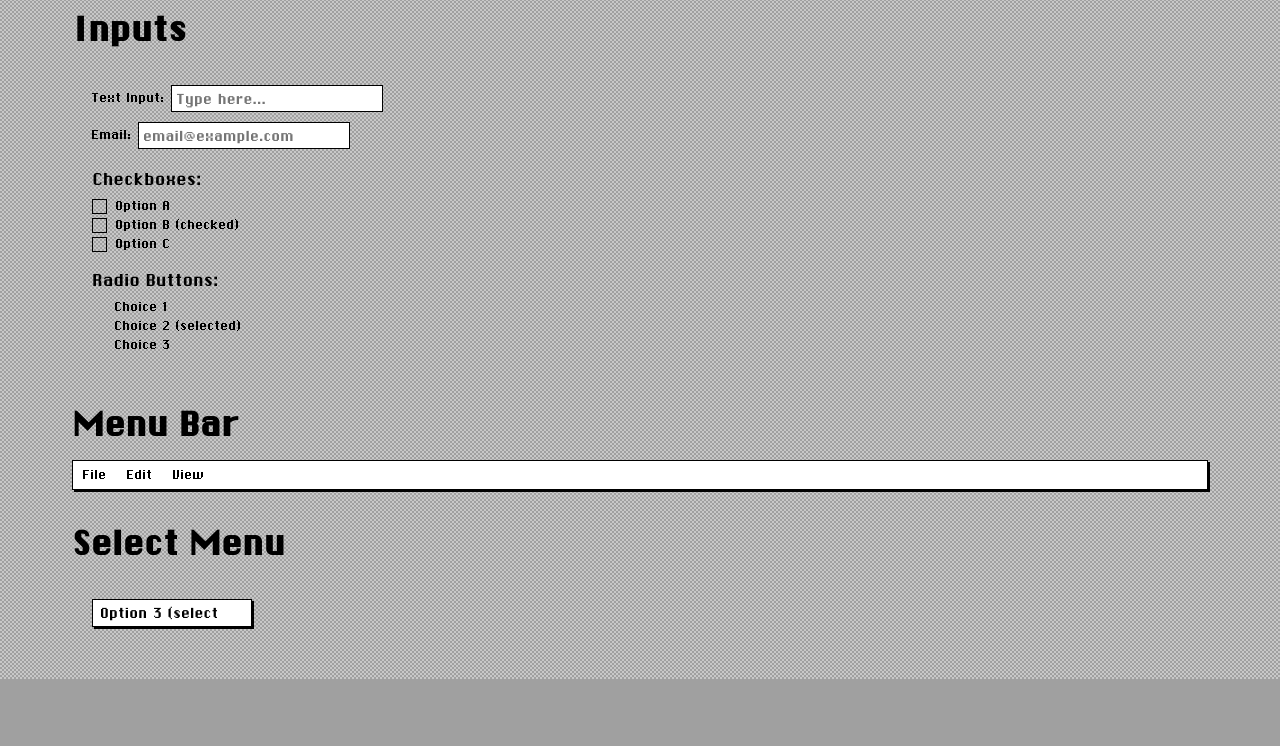
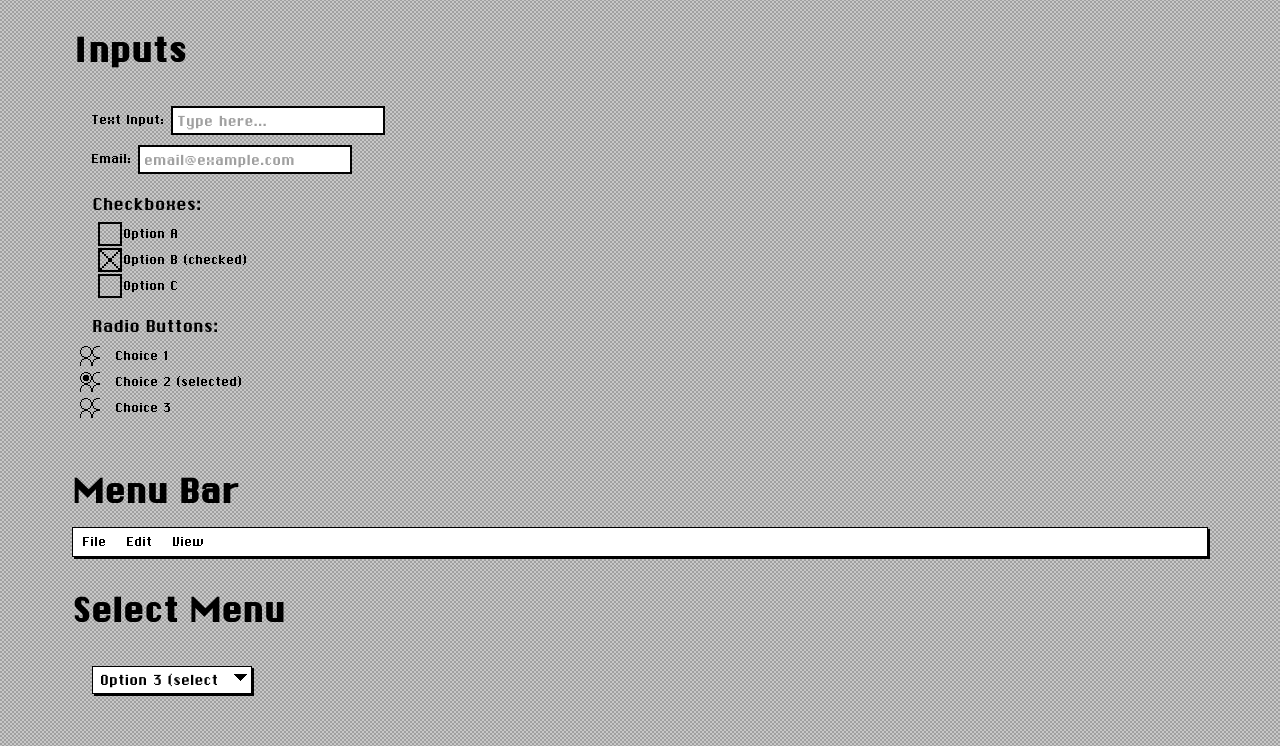
Before and after one commit to feedforfools/system7.css, a website: page playground/index.html in a window 1280 px wide. Shown: the part 1697-2443 px from the top of the page. Before the commit the page ends 2376 px from the top, so only its background shows below. Drawn offline with Linux system fonts and the light colour scheme.

Commit message:
Refactor checkbox styles and update SVG icons
- Updated checkbox width from 13px to 20px for better alignment.
- Replaced checkbox calculations with new variables for checkmark dimensions.
- Added new SVG icons for apple (both black and white versions).
- Removed outdated checkmark and scrollbar SVG icons to streamline assets.

```diff
--- a/css/_components/_buttons.css
+++ b/css/_components/_buttons.css
@@ -29,7 +29,7 @@
 
 .btn:disabled {
   color: var(--text-disabled);
-  border-color: var(--border-inactive);
+  border-color: var(--border-active);
   cursor: not-allowed;
 }
 
--- a/css/_components/_forms.css
+++ b/css/_components/_forms.css
@@ -8,7 +8,7 @@
    ═══════════════════════════════════════════════ */
 
 input {
-  border: 1px solid var(--border-active);
+  border: var(--border-width) solid var(--border-active);
   background-color: var(--color-white);
   font-family: Chicago_12;
   font-size: 18px;
@@ -37,6 +37,11 @@ textarea:focus {
   outline-offset: -2px;
 }
 
+input::placeholder {
+  color: var(--text-disabled);
+  opacity: 1;
+}
+
 /* ═══════════════════════════════════════════════
    RADIO BUTTONS
    ═══════════════════════════════════════════════ */
@@ -50,18 +55,17 @@ input[type="checkbox"] {
   background: 0;
   position: fixed;
   opacity: 0;
-  border: none;
 }
 
 input[type="radio"] + label,
 input[type="checkbox"] + label {
-  line-height: 13px;
+  line-height: var(--checkbox-width);
   padding-left: 5px;
 }
 
 input[type="radio"] + label {
   position: relative;
-  margin-left: var(--radio-total-width);
+  padding-left: calc(var(--radio-width) + var(--radio-label-spacing));
 }
 
 input[type="radio"] + label::before {
@@ -73,15 +77,15 @@ input[type="radio"] + label::before {
   width: var(--radio-width);
   height: var(--radio-width);
   margin-right: var(--radio-label-spacing);
-  background: svg-load("../../icon/radio-border.svg");
-  border-image: svg-load("../../icon/radio-border.svg");
+  background: url("../../icon/radio-border.svg");
+  border-image: url("../../icon/radio-border.svg");
   width: 20px;
   height: 20px;
 }
 
 input[type="radio"]:focus-visible + label::before,
 input[type="radio"]:hover + label::before {
-  background-image: svg-load("../../icon/radio-border-focused.svg");
+  background-image: url("../../icon/radio-border-focused.svg");
 }
 
 input[type="radio"]:checked + label::after {
@@ -92,59 +96,76 @@ input[type="radio"]:checked + label::after {
   top: var(--radio-dot-top);
   left: var(--radio-dot-left);
   position: absolute;
-  background: svg-load("../../icon/radio-dot.svg");
+  background: url("../../icon/radio-dot.svg");
 }
 
 /* ═══════════════════════════════════════════════
    CHECKBOXES
    ═══════════════════════════════════════════════ */
 
-input[type="checkbox"] + label::before {
-  border: 1.5px solid var(--secondary);
-  width: 20px;
-  height: 20px;
-}
-
 input[type="checkbox"] + label {
   position: relative;
-  margin-left: var(--checkbox-total-width);
+  padding-left: calc(var(--checkbox-width) + var(--radio-label-spacing));
 }
 
 input[type="checkbox"] + label::before {
   content: "";
   position: absolute;
-  left: calc(-1 * (var(--checkbox-total-width-precalc)));
-  display: inline-block;
+  left: 0;
+  top: 50%;
+  transform: translateY(-50%);
   width: var(--checkbox-width);
   height: var(--checkbox-width);
   background: var(--button-highlight);
-  box-shadow: var(--border-field);
-  margin-right: var(--radio-label-spacing);
-}
-
-input[type="checkbox"]:focus-visible + label::before,
-input[type="checkbox"]:hover + label::before {
-  outline: 1px solid var(--secondary);
+  border: var(--border-width) solid var(--border-active);
 }
 
 input[type="checkbox"]:checked + label::after {
   content: "";
-  display: block;
+  position: absolute;
+  left: calc((var(--checkbox-width) - var(--checkmark-width)) / 2 + var(--border-width));
+  top: 50%;
+  transform: translateY(-50%);
   width: var(--checkmark-width);
   height: var(--checkmark-width);
-  position: absolute;
-  top: var(--checkmark-top);
-  left: calc(-1 * (var(--checkbox-total-width-precalc)) + var(--checkmark-left));
-  background: svg-load("../../icon/checkmark.svg");
-  background-repeat: no-repeat;
+  color: var(--secondary);
+  background:
+    /* Diagonal: top-left → bottom-right (10 steps) */
+    linear-gradient(currentColor 0 0) calc(var(--checkmark-pixel) * 0) calc(var(--checkmark-pixel) * 0) / var(--checkmark-pixel) var(--checkmark-pixel) no-repeat,
+    linear-gradient(currentColor 0 0) calc(var(--checkmark-pixel) * 1) calc(var(--checkmark-pixel) * 1) / var(--checkmark-pixel) var(--checkmark-pixel) no-repeat,
+    linear-gradient(currentColor 0 0) calc(var(--checkmark-pixel) * 2) calc(var(--checkmark-pixel) * 2) / var(--checkmark-pixel) var(--checkmark-pixel) no-repeat,
+    linear-gradient(currentColor 0 0) calc(var(--checkmark-pixel) * 3) calc(var(--checkmark-pixel) * 3) / var(--checkmark-pixel) var(--checkmark-pixel) no-repeat,
+    linear-gradient(currentColor 0 0) calc(var(--checkmark-pixel) * 4) calc(var(--checkmark-pixel) * 4) / var(--checkmark-pixel) var(--checkmark-pixel) no-repeat,
+    linear-gradient(currentColor 0 0) calc(var(--checkmark-pixel) * 5) calc(var(--checkmark-pixel) * 5) / var(--checkmark-pixel) var(--checkmark-pixel) no-repeat,
+    linear-gradient(currentColor 0 0) calc(var(--checkmark-pixel) * 6) calc(var(--checkmark-pixel) * 6) / var(--checkmark-pixel) var(--checkmark-pixel) no-repeat,
+    linear-gradient(currentColor 0 0) calc(var(--checkmark-pixel) * 7) calc(var(--checkmark-pixel) * 7) / var(--checkmark-pixel) var(--checkmark-pixel) no-repeat,
+    linear-gradient(currentColor 0 0) calc(var(--checkmark-pixel) * 8) calc(var(--checkmark-pixel) * 8) / var(--checkmark-pixel) var(--checkmark-pixel) no-repeat,
+    linear-gradient(currentColor 0 0) calc(var(--checkmark-pixel) * 9) calc(var(--checkmark-pixel) * 9) / var(--checkmark-pixel) var(--checkmark-pixel) no-repeat,
+    /* Diagonal: top-right → bottom-left (10 steps) */
+    linear-gradient(currentColor 0 0) calc(var(--checkmark-pixel) * 9) calc(var(--checkmark-pixel) * 0) / var(--checkmark-pixel) var(--checkmark-pixel) no-repeat,
+    linear-gradient(currentColor 0 0) calc(var(--checkmark-pixel) * 8) calc(var(--checkmark-pixel) * 1) / var(--checkmark-pixel) var(--checkmark-pixel) no-repeat,
+    linear-gradient(currentColor 0 0) calc(var(--checkmark-pixel) * 7) calc(var(--checkmark-pixel) * 2) / var(--checkmark-pixel) var(--checkmark-pixel) no-repeat,
+    linear-gradient(currentColor 0 0) calc(var(--checkmark-pixel) * 6) calc(var(--checkmark-pixel) * 3) / var(--checkmark-pixel) var(--checkmark-pixel) no-repeat,
+    linear-gradient(currentColor 0 0) calc(var(--checkmark-pixel) * 5) calc(var(--checkmark-pixel) * 4) / var(--checkmark-pixel) var(--checkmark-pixel) no-repeat,
+    linear-gradient(currentColor 0 0) calc(var(--checkmark-pixel) * 4) calc(var(--checkmark-pixel) * 5) / var(--checkmark-pixel) var(--checkmark-pixel) no-repeat,
+    linear-gradient(currentColor 0 0) calc(var(--checkmark-pixel) * 3) calc(var(--checkmark-pixel) * 6) / var(--checkmark-pixel) var(--checkmark-pixel) no-repeat,
+    linear-gradient(currentColor 0 0) calc(var(--checkmark-pixel) * 2) calc(var(--checkmark-pixel) * 7) / var(--checkmark-pixel) var(--checkmark-pixel) no-repeat,
+    linear-gradient(currentColor 0 0) calc(var(--checkmark-pixel) * 1) calc(var(--checkmark-pixel) * 8) / var(--checkmark-pixel) var(--checkmark-pixel) no-repeat,
+    linear-gradient(currentColor 0 0) calc(var(--checkmark-pixel) * 0) calc(var(--checkmark-pixel) * 9) / var(--checkmark-pixel) var(--checkmark-pixel) no-repeat;
+}
+
+input[type="checkbox"][disabled]:checked + label::after {
+  color: var(--disabled);
+}
+
+input[type="checkbox"]:active + label::before {
+  box-shadow:
+    inset var(--border-width) var(--border-width) 0 0 var(--border-active),
+    inset calc(-1 * var(--border-width)) calc(-1 * var(--border-width)) 0 0 var(--border-active);
 }
 
 input[type="checkbox"][disabled] + label::before {
   background: var(--surface);
-}
-
-input[type="checkbox"][disabled]:checked + label::after {
-  background: svg-load("../../icon/checkmark-disabled.svg");
 }
 
 /* ═══════════════════════════════════════════════
@@ -156,7 +177,7 @@ select {
   width: 10rem;
   font-family: Chicago_12;
   font-size: 18px;
-  background-image: svg-load("../../icon/select-button.svg");
+  background-image: url("../../icon/select-button.svg");
   background-position: top 2px right 2px;
   background-repeat: no-repeat;
   appearance: none;
@@ -193,7 +214,7 @@ select {
    ═══════════════════════════════════════════════ */
 
 .apple {
-  background: svg-load("../../icon/apple.svg");
+  background: url("../../icon/apple.svg");
   height: 22px;
   width: 18px;
   background-repeat: no-repeat;
--- a/css/_variables/_computed.css
+++ b/css/_variables/_computed.css
@@ -35,10 +35,7 @@
   /* ═══════════════════════════════════════════════
      CHECKBOX CALCULATIONS
      ═══════════════════════════════════════════════ */
-  --checkbox-total-width-precalc: var(--checkbox-width) + var(--radio-label-spacing);
-  --checkbox-total-width: calc(var(--checkbox-total-width-precalc));
-  --checkbox-left: calc(-1 * var(--checkbox-total-width-precalc));
-  --checkmark-width: 12px;
-  --checkmark-top: 2px;
-  --checkmark-left: 2px;
+  --checkmark-pixel: 2px;
+  --checkmark-steps: 10;
+  --checkmark-width: calc(var(--checkmark-pixel) * var(--checkmark-steps));
 }
--- a/css/_variables/_sizing.css
+++ b/css/_variables/_sizing.css
@@ -61,6 +61,6 @@
      FORM CONTROLS
      ═══════════════════════════════════════════════ */
   --radio-width: 12px;
-  --checkbox-width: 13px;
+  --checkbox-width: 20px;
   --radio-label-spacing: 6px;
 }
```
Also changed, not shown: icon/apple-b.svg (added), icon/apple-w.svg (added), icon/apple.svg, icon/checkmark.svg (deleted), icon/scrollbar-down-active.svg (deleted), icon/scrollbar-down.svg (deleted), icon/scrollbar-left-active.svg (deleted), icon/scrollbar-left.svg (deleted), icon/scrollbar-right-active.svg (deleted), icon/scrollbar-right.svg (deleted), icon/scrollbar-up-active.svg (deleted), icon/scrollbar-up.svg (deleted).
